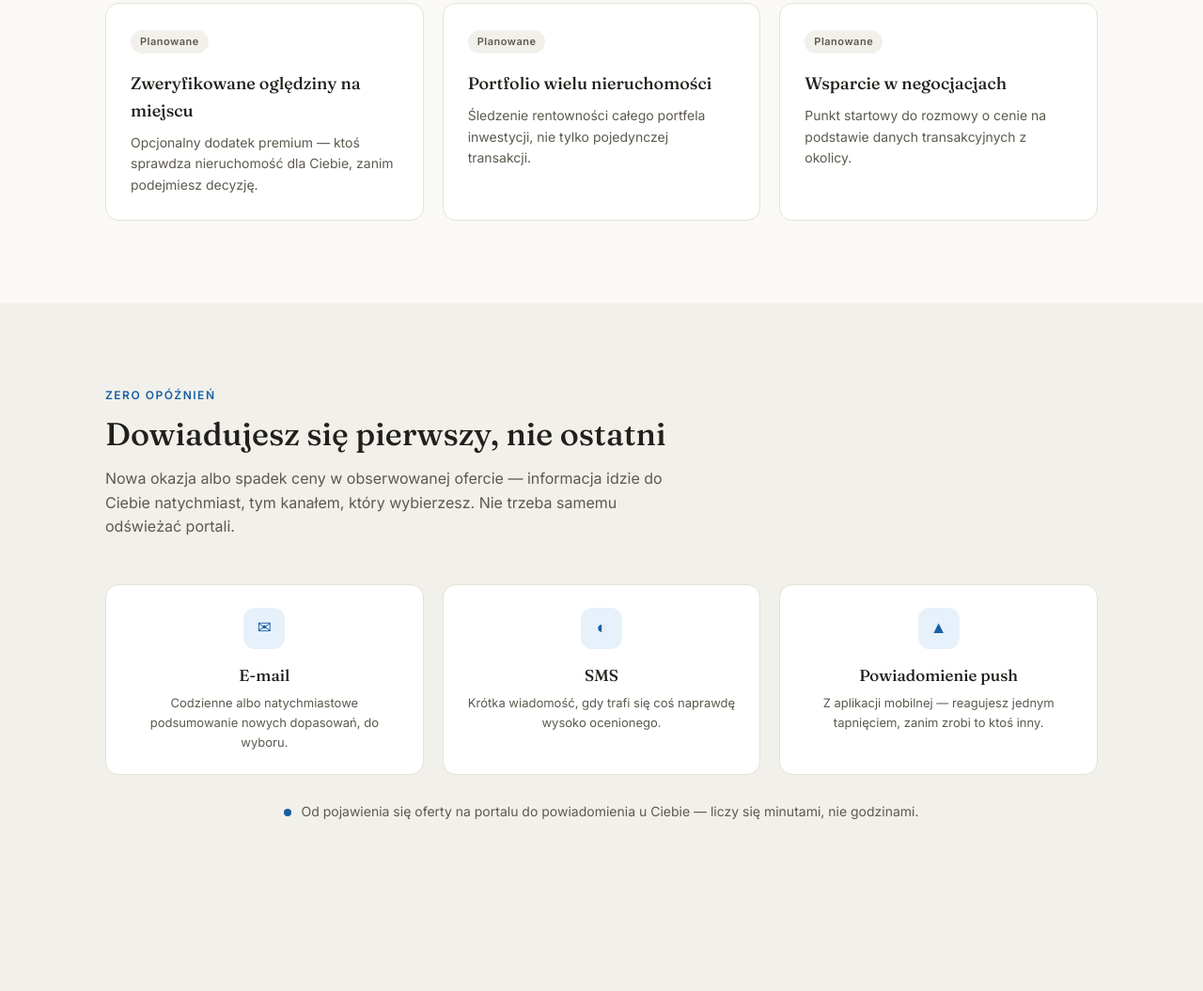
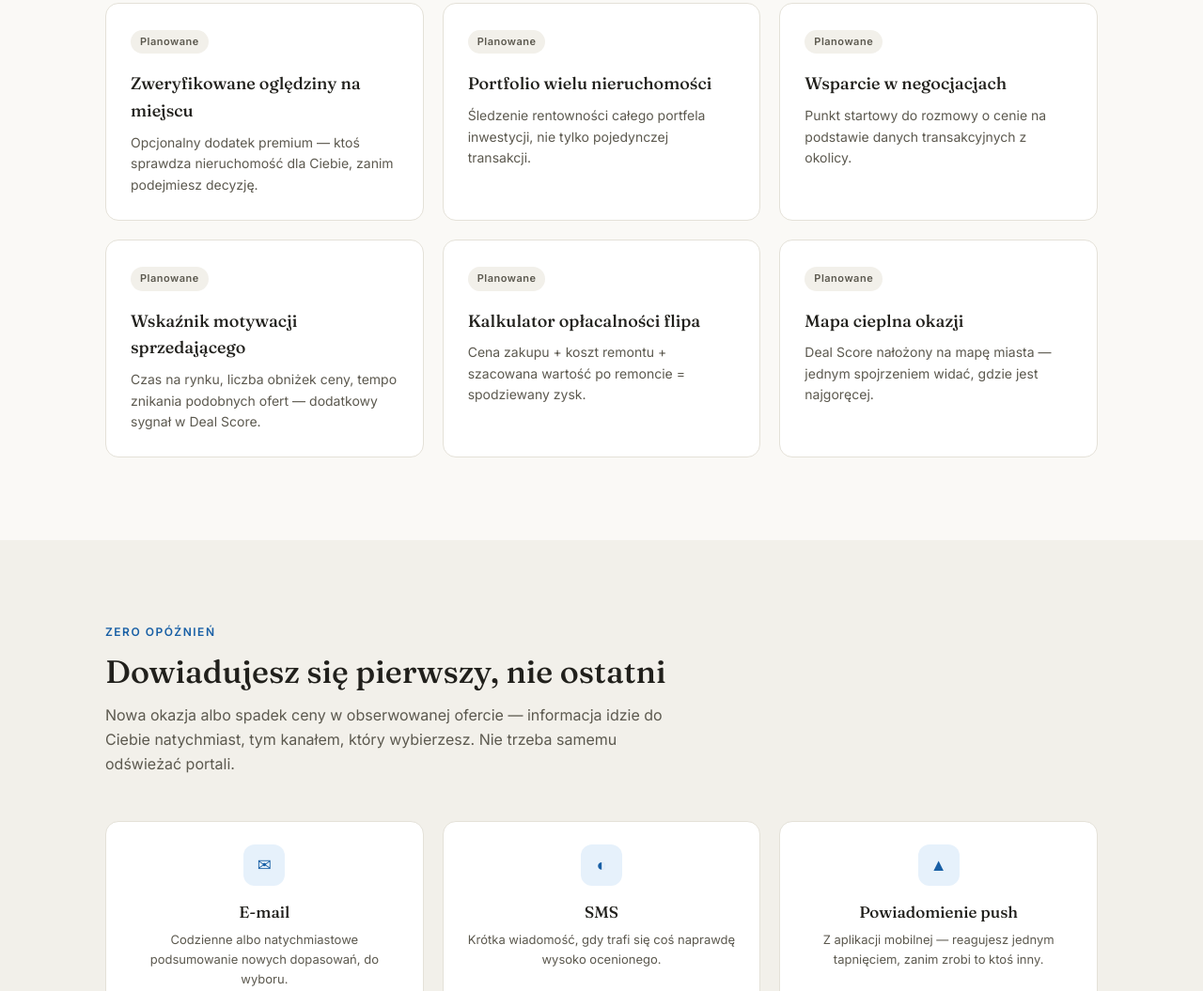
Before and after one commit to investrentkg/dealbase-radar-website, a plain HTML site: page index.html in a window 1280 px wide. Shown: the part 5678-6733 px from the top of the page at 94% size. Drawn offline with Linux system fonts and the light colour scheme.

Commit message:
Add 3 new roadmap features: seller motivation score, flip calculator, heatmap

```diff
--- a/index.html
+++ b/index.html
@@ -757,6 +757,21 @@ document.querySelectorAll('.tab-btn').forEach(btn => {
         <h4>Wsparcie w negocjacjach</h4>
         <p>Punkt startowy do rozmowy o cenie na podstawie danych transakcyjnych z okolicy.</p>
       </div>
+      <div class="roadmap-card">
+        <span class="tag tag-soon">Planowane</span>
+        <h4>Wskaźnik motywacji sprzedającego</h4>
+        <p>Czas na rynku, liczba obniżek ceny, tempo znikania podobnych ofert — dodatkowy sygnał w Deal Score.</p>
+      </div>
+      <div class="roadmap-card">
+        <span class="tag tag-soon">Planowane</span>
+        <h4>Kalkulator opłacalności flipa</h4>
+        <p>Cena zakupu + koszt remontu + szacowana wartość po remoncie = spodziewany zysk.</p>
+      </div>
+      <div class="roadmap-card">
+        <span class="tag tag-soon">Planowane</span>
+        <h4>Mapa cieplna okazji</h4>
+        <p>Deal Score nałożony na mapę miasta — jednym spojrzeniem widać, gdzie jest najgoręcej.</p>
+      </div>
     </div>
   </div>
 </section>
@@ -898,4 +913,3 @@ document.querySelectorAll('.tab-btn').forEach(btn => {
 
 </body>
 </html>
-<!-- retry 1783096283 -->
```
